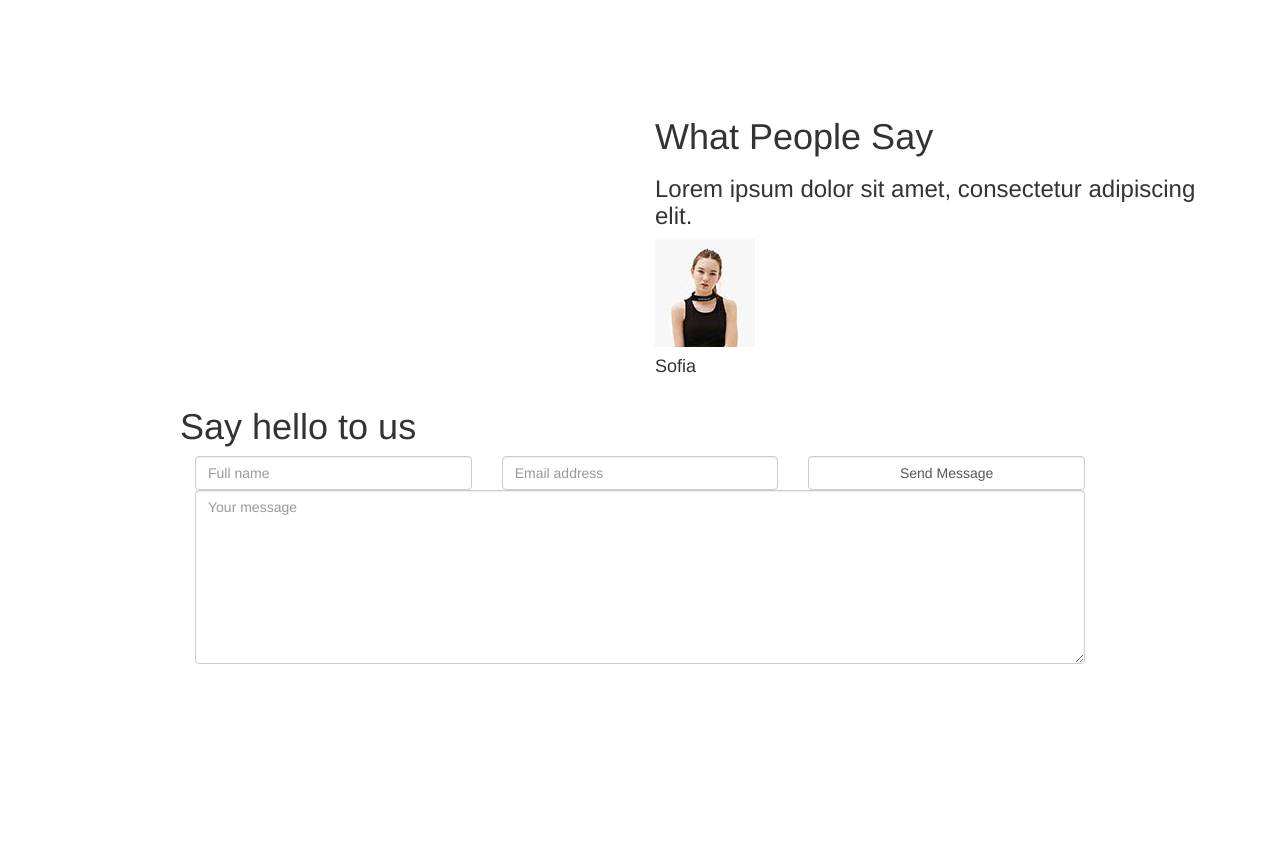
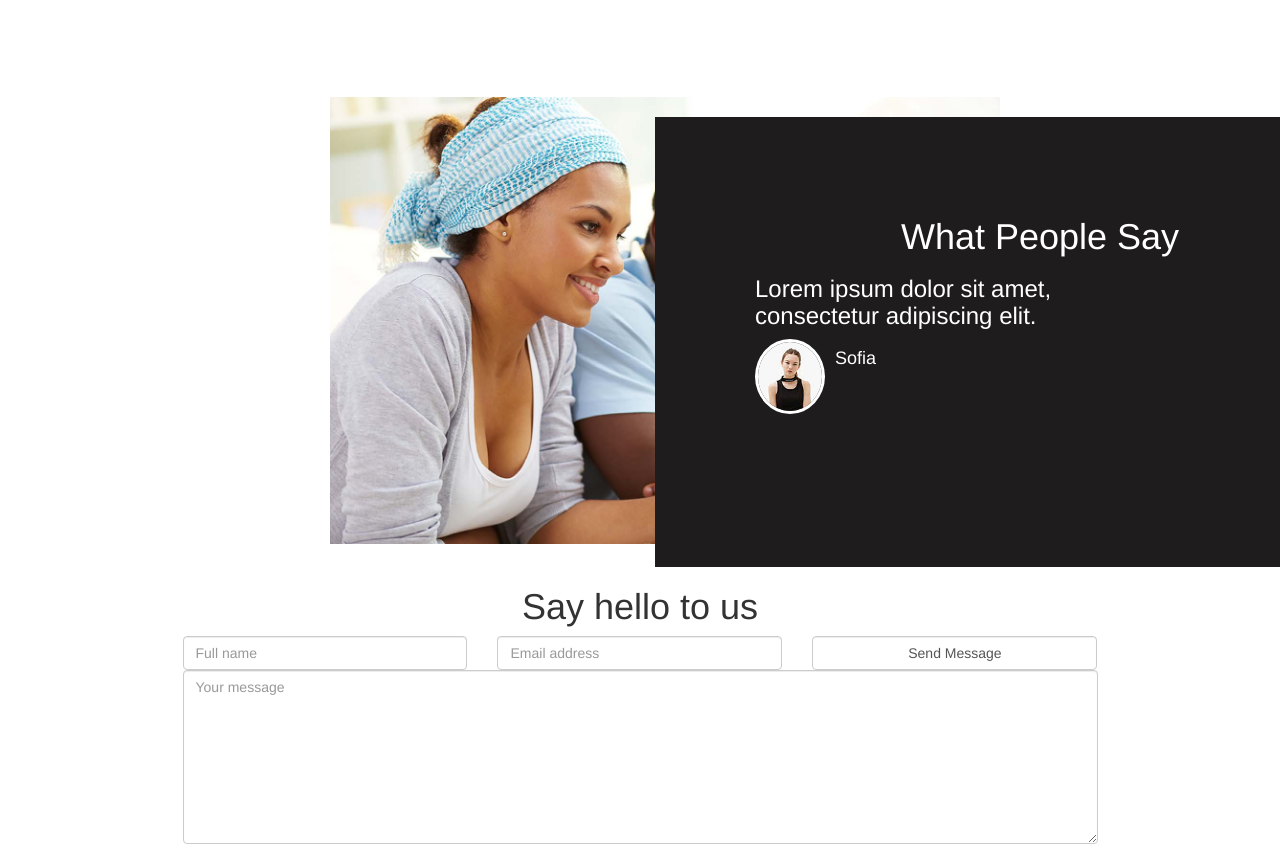
Before and after one commit to mahmutmft/FINKI-ONVD, a plain HTML site: page Задачи од лабораториски вежби (испитен формат)/gr_b_ponedelnik/index.html in a window 1280 px wide. Shown: the part 2322-3166 px from the top of the page. Before the commit the page ends 2986 px from the top, so only its background shows below. Drawn offline with nearby package versions, Linux system fonts and the light colour scheme.

Commit message:
staranata Ispitna Vezba

```diff
--- a/Задачи од лабораториски вежби (испитен формат)/gr_b_ponedelnik/css/style.css
+++ b/Задачи од лабораториски вежби (испитен формат)/gr_b_ponedelnik/css/style.css
@@ -122,3 +122,44 @@
     height: 200px;
     padding: 20px;
 }
+#testimonial .row{
+    display: flex;
+}
+#testimonial .container .row .testimonial-image{
+    background: url("../images/testimonial-image.jpg") no-repeat;
+    width: 670px;
+    height: 450px;
+    background-size: contain;
+    margin-left: 260px;
+}
+#testimonial .col-md-6 .testimonial-info{
+    background: #1e1c1c;
+    color: white;
+    height: 450px;
+    width: 670px;
+}
+#testimonial .col-md-6 .testimonial-info h1{
+    margin-left: 100px;
+    padding-top: 100px;
+    font-weight: 400;
+}
+.item > h3:nth-child(1){
+    margin-left: 100px;
+    width: 392px;
+}
+.testimonial-item{
+    margin-left: 100px;
+    display: flex;
+    gap: 10px;
+}
+.testimonial-item img{
+    border-radius: 50%;
+    border: 3px solid white;
+    width: 70px;
+}
+.testimonial-item h4{
+    font-weight: 400;
+}
+.section-title{
+    text-align: center;
+}
--- a/Задачи од лабораториски вежби (испитен формат)/gr_b_ponedelnik/index.html
+++ b/Задачи од лабораториски вежби (испитен формат)/gr_b_ponedelnik/index.html
@@ -168,7 +168,7 @@
 <!-- CONTACT -->
 <section id="contact" data-stellar-background-ratio="0.5">
      <div class="container">
-          <div the="row">
+          <div class="row">
                <div class="col-md-offset-1 col-md-10 col-sm-12">
                     <form id="contact-form" role="form" action="" method="post">
                          <div class="section-title">
```
Also changed, not shown: Задачи од лабораториски вежби (испитен формат)/zadaca_cetvrtok/index.html (+3 -0 lines).
